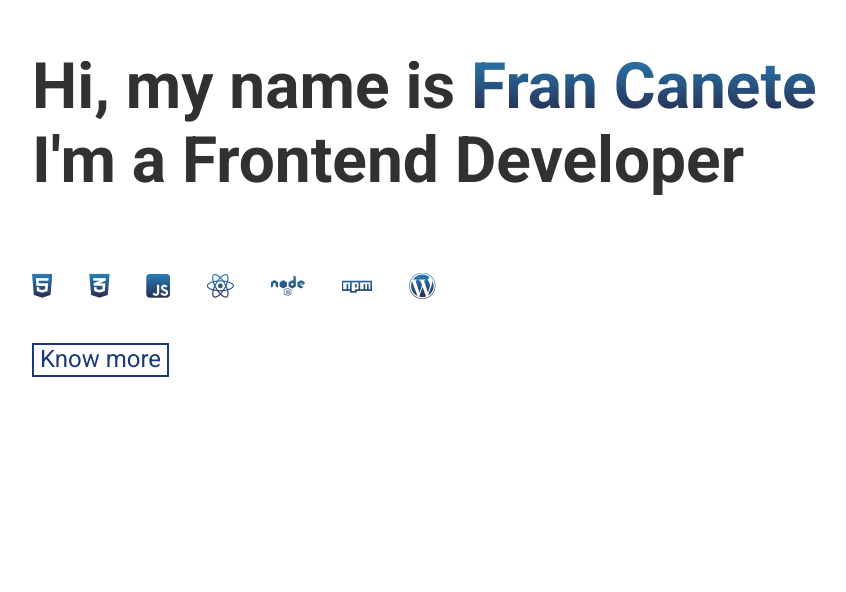
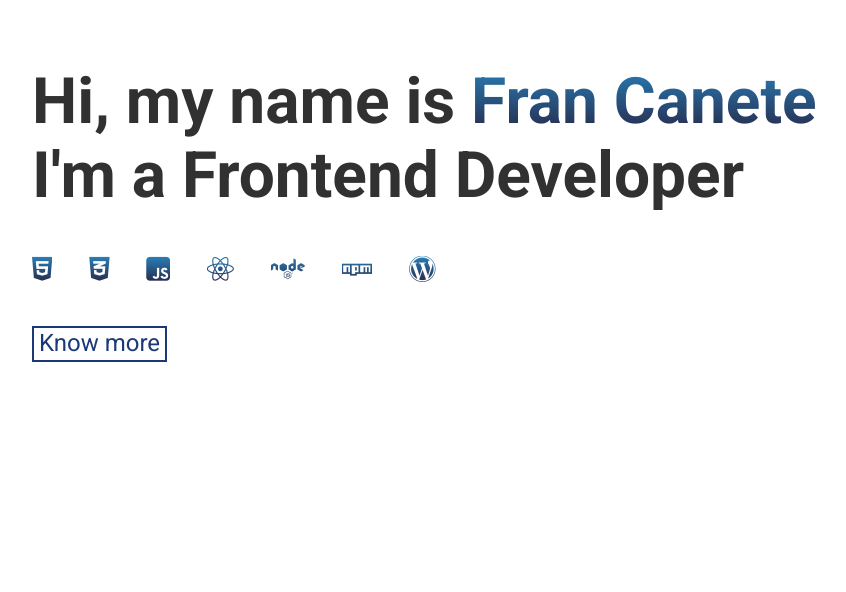
Before and after one commit to francanete/my-portfolio, a plain HTML site: page index.html in a window 1280 px wide. Shown: the part 208-800 px from the top of the page, without its empty margins (64-910 px from the left). Drawn offline with Linux system fonts and the light colour scheme; a web font is replaced by a local one.

Commit message:
fix button padding

```diff
--- a/styles.css
+++ b/styles.css
@@ -103,7 +103,7 @@ header {
 
 .hero-icons {
   display: block;
-  margin-top: 2rem;
+  /* margin-top: 0; */
   row-gap: 40px;
   font-size: 1.7rem;
 }
@@ -143,6 +143,7 @@ header {
 
   margin-top: 5%;
   font-size: 1.5rem;
+  padding: 2px 5px;
   background: none;
   color: #1b3979;
   border: 2px solid #1b3979;
```
